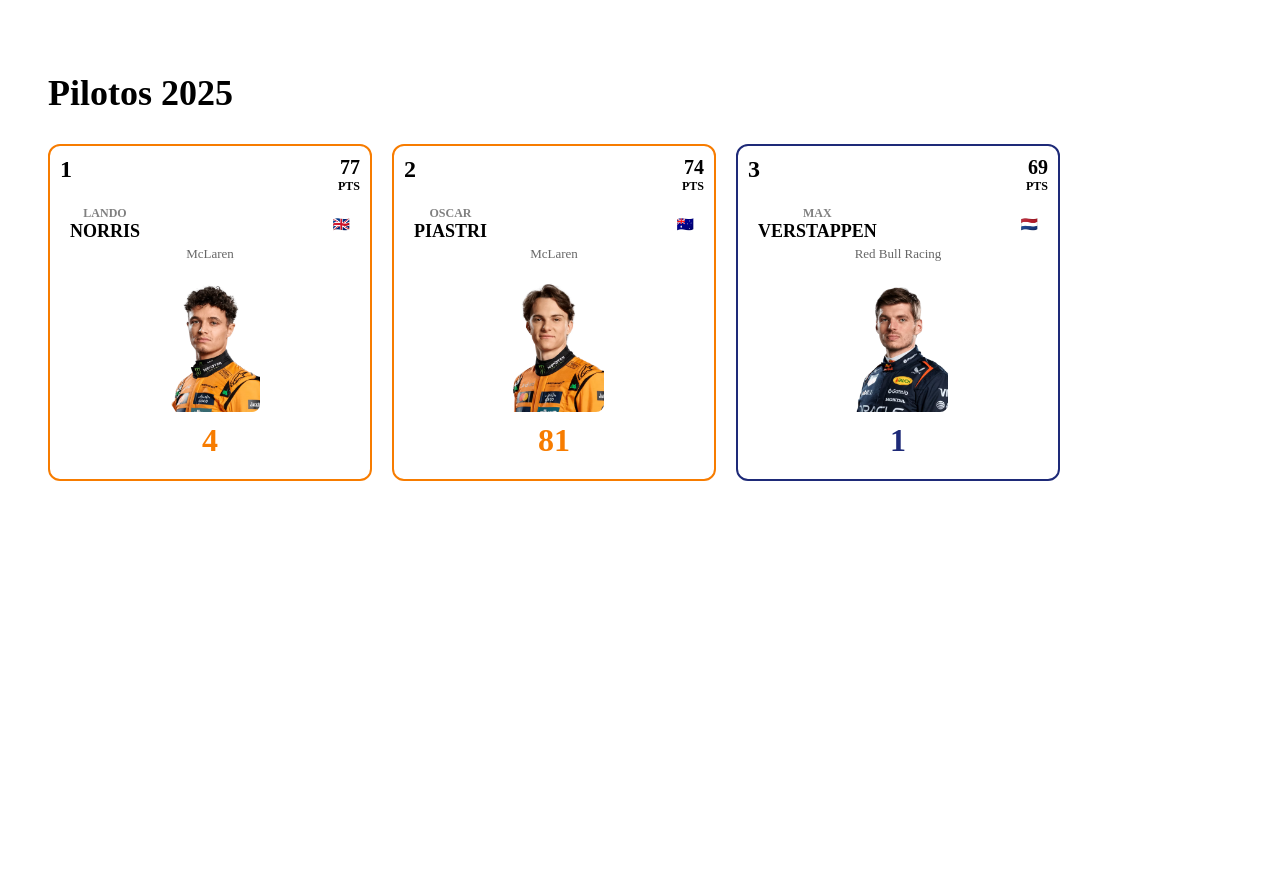
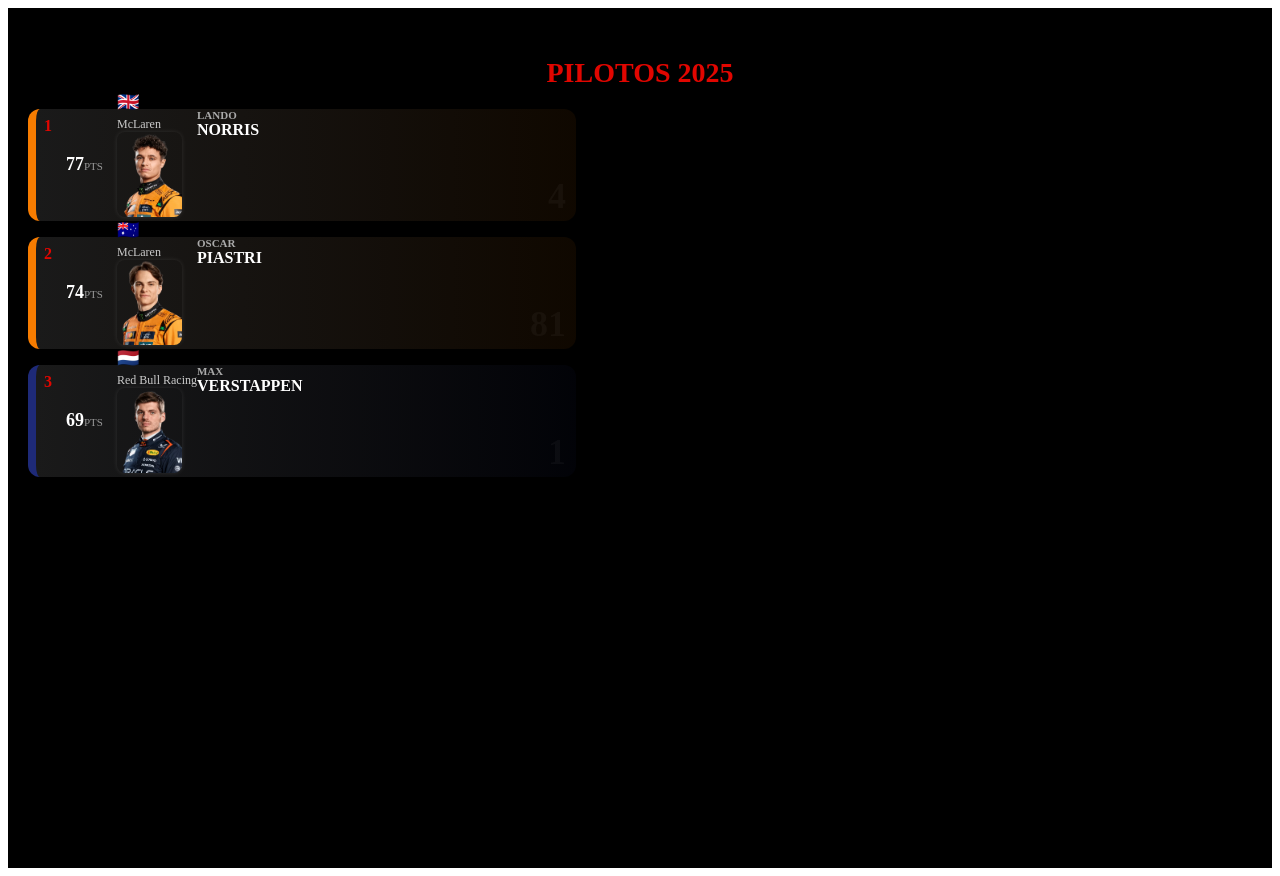
Before and after one commit to ElyasM10/frontend-f1, a Nuxt app: page /pilotos in a window 1280 px wide. Before the commit the page ends 800 px from the top, so only its background shows below. Built offline with nearby package versions, Linux system fonts and the light colour scheme.

Commit message:
Se modifico el estilo de los pilotos

```diff
--- a/pages/pilotos.vue
+++ b/pages/pilotos.vue
@@ -85,139 +85,130 @@ const pilotos = [
 
 <style scoped>
 .contenedor {
-  padding: 40px;
-  background-color: white;
-  color: black;
+  padding: 30px 20px;
+  background-color: #000;
+  color: white;
+  min-height: 100vh;
 }
 
 h1 {
-  font-size: 36px;
+  font-size: 28px;
   font-weight: bold;
-  margin-bottom: 30px;
+  margin-bottom: 20px;
+  color: #e10600;
+  text-align: center;
+  text-transform: uppercase;
 }
 
 .grid-pilotos {
   display: flex;
-  flex-wrap: wrap;
-  gap: 20px;
+  flex-direction: column;
+  gap: 16px;
+}
+
+.card {
+  display: flex;
+  align-items: center;
+  padding: 0px 30px; /* Alto de la tarjeta */
+  border-radius: 12px;
+  background-color: #111;
+  border-left: 8px solid #444;
+  position: relative;
+  min-height: 80px;
+  width: 480px; /* Ancho de la tarjeta */
+}
+
+.card.mclaren {
+  border-left-color: #f77c00;
+  background: linear-gradient(to right, #1a1a1a, #f77c0010);
+}
+
+.card.redbull {
+  border-left-color: #1e2a78;
+  background: linear-gradient(to right, #1a1a1a, #1e2a7810);
+}
+
+.imagen {
+  flex: 0 0 65px;
+}
+
+.imagen-piloto {
+  width: 65px;
+  height: 85px;
+  object-fit: cover;
+  border-radius: 8px;
+  box-shadow: 0 0 5px rgba(255, 255, 255, 0.1);
+}
+
+.contenido {
+  flex: 1;
+  padding-left: 14px;
+  display: flex;
+  flex-direction: column;
+  justify-content: center;
+}
+
+.nombre {
+  font-size: 13px;
+  font-weight: bold;
+  display: flex;
+  flex-direction: column;
+  margin-left: 80px;
+  margin-bottom: -50px;
+}
+
+.nombre-chico {
+  color: #aaa;
+  font-size: 11px;
+}
+
+.nombre-grande {
+  font-size: 16px;
+  font-weight: bold;
+}
+
+.bandera {
+  font-size: 18px;
+  margin-top: 2px;
+}
+
+.equipo {
+  font-size: 12px;
+  color: #ccc;
+  margin-top: 4px;
+}
+
+.puntos {
+  text-align: right;
+  font-size: 14px;
+}
+
+.numero-puntos {
+  font-size: 18px;
+  font-weight: bold;
+}
+
+.pts {
+  font-size: 11px;
+  color: #999;
 }
 
 .posicion {
   position: absolute;
-  top: 10px;
-  left: 10px;
-  font-size: 24px;
+  top: 8px;
+  left: 8px;
+  font-size: 16px;
   font-weight: bold;
-}
-
-.puntos {
-  position: absolute;
-  top: 10px;
-  right: 10px;
-  text-align: right;
-}
-
-.numero-puntos {
-  font-size: 20px;
-  font-weight: bold;
-}
-
-.pts {
-  font-size: 12px;
-  font-weight: bold;
-  display: block;
-}
-
-.contenido {
-  margin-top: 40px;
-  text-align: center;
-}
-
-.datos {
-  display: flex;
-  justify-content: space-between;
-  align-items: center;
-  font-size: 14px;
-  font-weight: bold;
-}
-
-.nombre-chico {
-  display: block;
-  font-size: 12px;
-  color: gray;
-}
-
-.nombre-grande {
-  display: block;
-  font-size: 18px;
-  font-weight: bold;
-}
-
-.equipo {
-  margin-top: 4px;
-  font-size: 13px;
-  color: #666;
-}
-
-.imagen {
-  margin-top: 20px;
-  margin-bottom: 10px;
-}
-
-.imagen-piloto {
-  width: 100px;
-  height: 130px;
-  object-fit: cover;
-  border-radius: 8px;
-  margin: 0 auto;
-  display: block;
-}
-
-.imagen-placeholder {
-  width: 100px;
-  height: 130px;
-  margin: 0 auto;
-  background-color: #eee;
-  display: flex;
-  align-items: center;
-  justify-content: center;
-  border-radius: 8px;
-  font-weight: bold;
-  color: #aaa;
+  color: #e10600;
 }
 
 .numero-grande {
-  font-size: 32px;
+  font-size: 36px;
   font-weight: bold;
-  color: #f77c00;
-  margin-top: 10px;
-}
-.card {
-  background-color: white; /* Fondo negro */
-  color: black;
-  border-radius: 12px;
-  width: 280px;
-  padding: 20px;
-  position: relative;
-  box-shadow: 0 0 8px rgba(255, 255, 255, 0.05);
-  border: 2px solid #333; /* Default border, override with team class */
+  color: rgba(255, 255, 255, 0.04);
+  position: absolute;
+  bottom: 4px;
+  right: 10px;
 }
 
-/* McLaren */
-.card.mclaren {
-  border-color: #f77c00;
-}
-
-.card.mclaren .numero-grande {
-  color: #f77c00;
-}
-
-/* Red Bull */
-.card.redbull {
-  border-color: #1e2a78;
-}
-
-.card.redbull .numero-grande {
-  color: #1e2a78;
-}
 </style>
```
Also changed, not shown: assets/f1-75.png (added), 1 other file (tests, documents, lock files or other folders).
